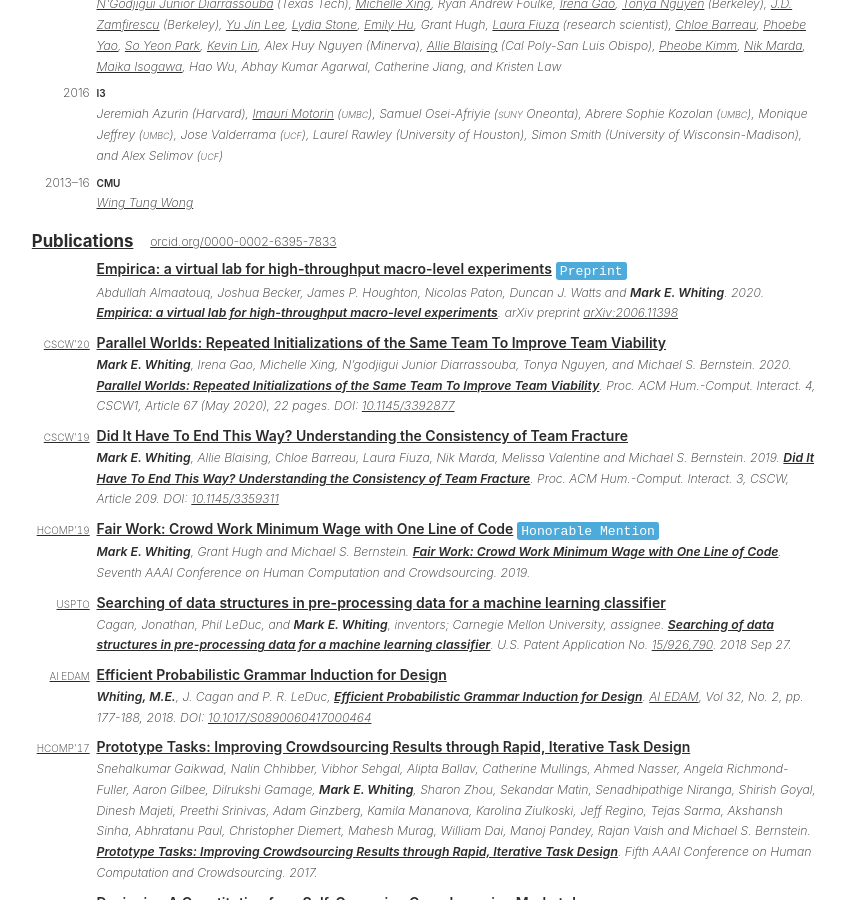
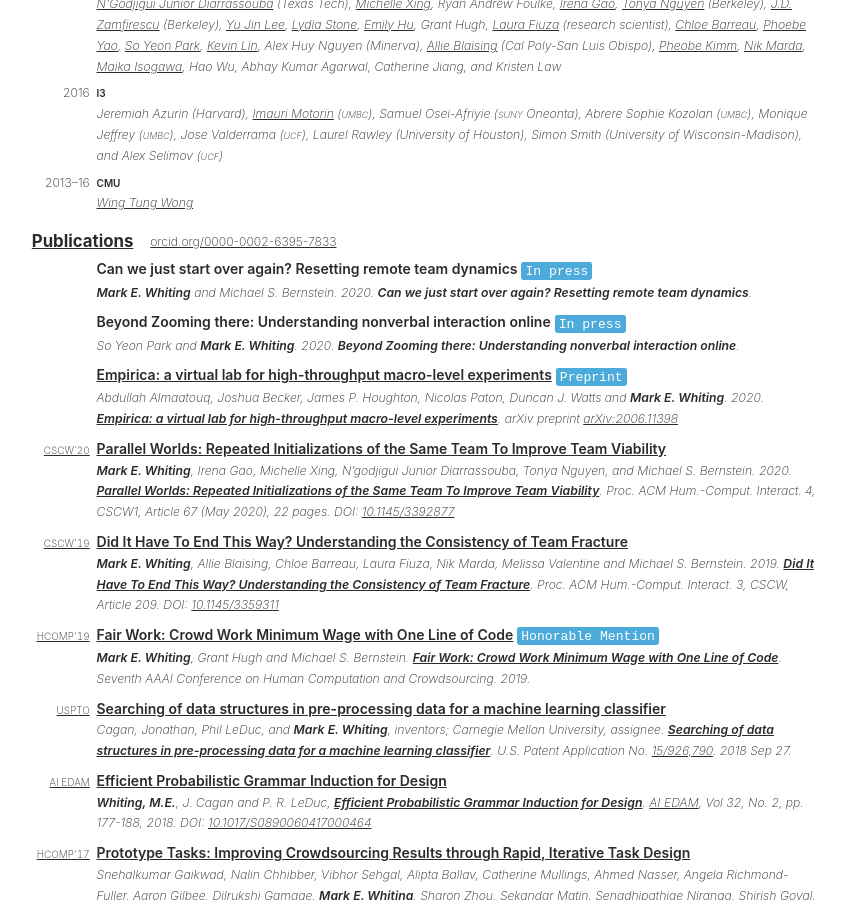
Before and after one commit to markwhiting/Whiting.me, a Jekyll site: the page built from cv.html, in a window 1280 px wide and 900 px high, scrolled down 1577 px. Shown: the whole window, without its empty margins (215-1061 px from the left). Built offline with Jekyll 4.4.1, drawn with Linux system fonts in a browser that asks for light colours.

Commit message:
Added MSR papers

```diff
--- a/_includes/header.html
+++ b/_includes/header.html
@@ -5,7 +5,7 @@
     {%- assign page_paths = site.header_pages | default: default_paths -%}
     <a class="site-title noPrint" rel="author" href="{{ "/" | relative_url }}" target="_self">{{ site.title | escape }}</a><span class="site-title onlyPrint" rel="author">{{ site.title | escape }}</span>
 
-    <p class="headerComment clean onlyPrint"><a rel="author" href="{{ "/" | relative_url }}" target="_self">{{site.email | escape }}</a><span class="light">, {{ site.time | date: "%b %d, %Y" }}</span></p>
+    <p class="headerComment clean onlyPrint"><a rel="author" href="https://whiting.me" target="_self">{{site.email | escape }}</a><span class="light">, {{ site.time | date: "%b %d, %Y" }}</span></p>
 
     {%- if page_paths -%}
       <nav class="site-nav">
--- a/cv.html
+++ b/cv.html
@@ -87,6 +87,30 @@ yearShort = site.minima.date_format | default: "%y" -%}
       <h2 class="section">
         <a class="noPrint" href="https://scholar.google.com/citations?user=9BeIX-0AAAAJ">Publications</a><span class="onlyPrint">Publications</span>&emsp;<span class="light bottom small" itemscope itemtype="https://schema.org/Person"><a itemprop="sameAs" content="https://orcid.org/0000-0002-6395-7833" href="https://orcid.org/0000-0002-6395-7833" target="orcid.widget" rel="me noopener noreferrer" style="vertical-align:top;">orcid.org/0000-0002-6395-7833</a></span>
       </h2>
+    </td>
+  </tr>
+  <tr>
+    <td class="left light smallCaps noPrint">
+      <!-- Preprint -->
+    </td>
+    <td colspan="2" >
+      <strong class="noPrint">Can we just start over again? Resetting remote team dynamics</strong>
+      <code class="noPrint">In press</code>
+      <p class="light note">
+        <strong class="onlyPrint">In press </strong><strong>Mark E. Whiting</strong> and Michael S. Bernstein. 2020. <strong>Can we just start over again? Resetting remote team dynamics</strong>.
+      </p>
+    </td>
+  </tr>
+  <tr>
+    <td class="left light smallCaps noPrint">
+      <!-- Preprint -->
+    </td>
+    <td colspan="2" >
+      <strong class="noPrint">Beyond Zooming there: Understanding nonverbal interaction online</strong>
+      <code class="noPrint">In press</code>
+      <p class="light note">
+        <strong class="onlyPrint">In press </strong>So Yeon Park and <strong>Mark E. Whiting</strong>. 2020. <strong>Beyond Zooming there: Understanding nonverbal interaction online</strong>.
+      </p>
     </td>
   </tr>
   <tr>
```
